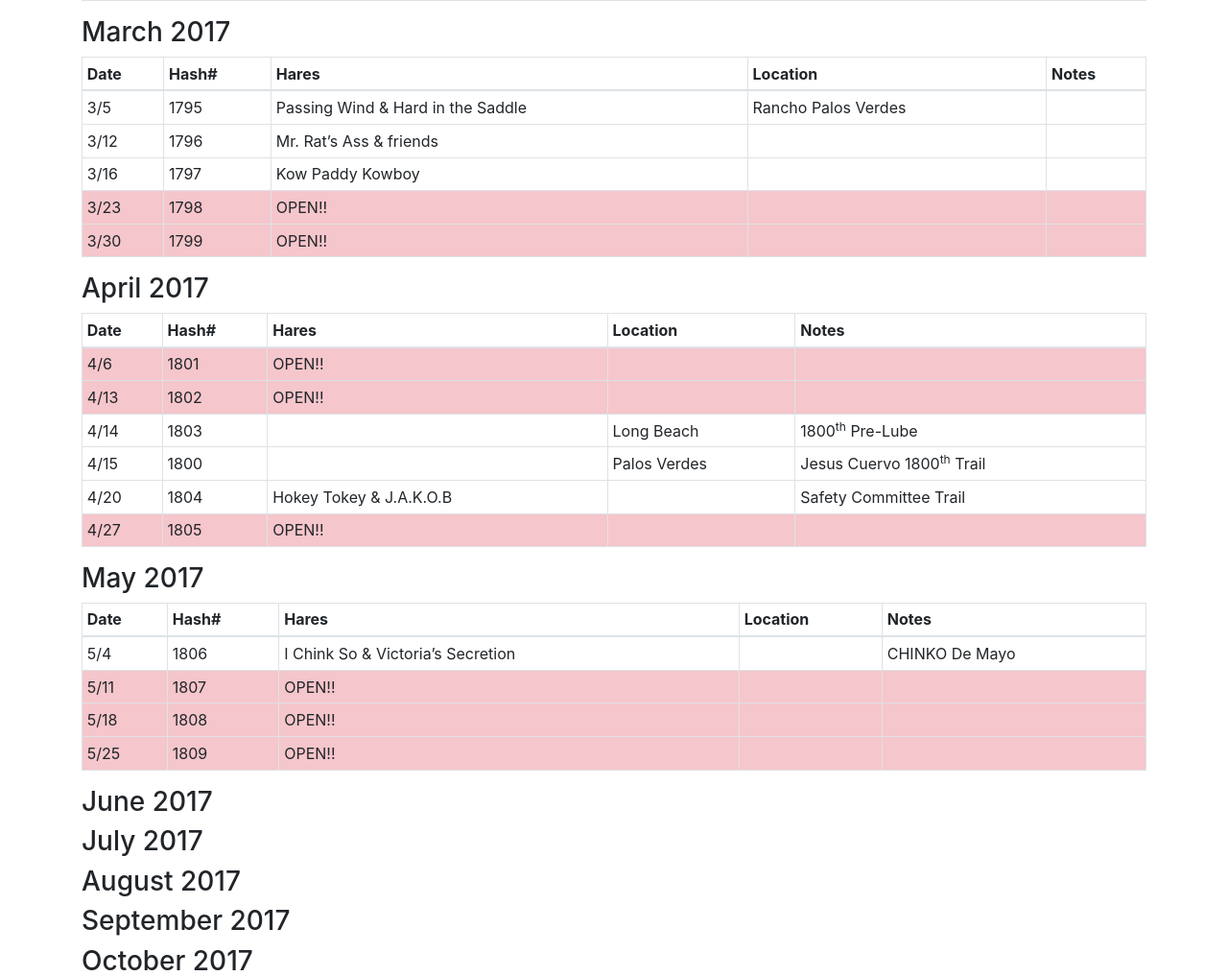
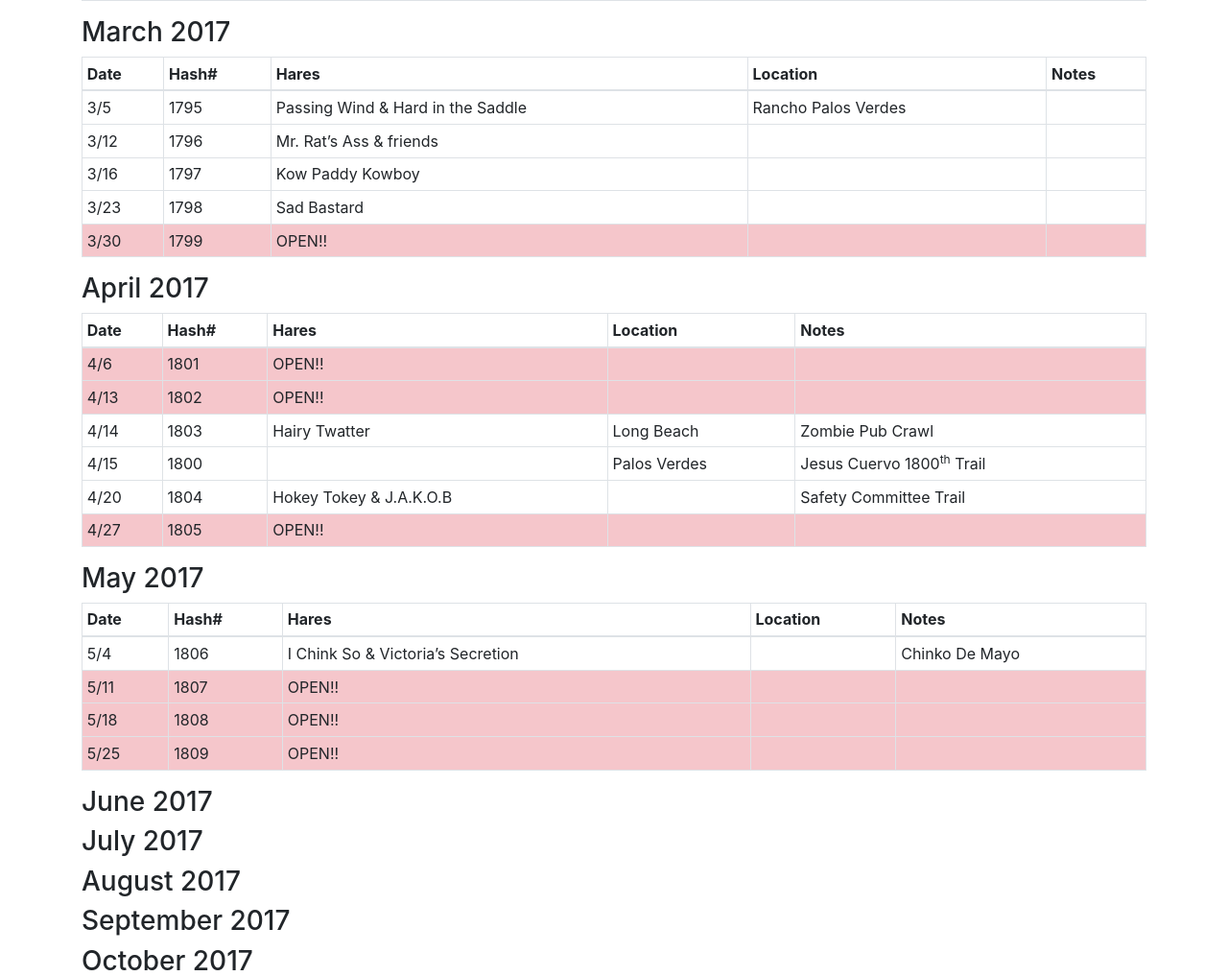
Before and after one commit to LBH3/lbh3.org, a PHP site: page /hareline/hareline.php in a window 1280 px wide. Shown: the part 786-1803 px from the top of the page at 96% size. Run offline with PHP 8.4, Linux system fonts and the light colour scheme; some libraries are stand-ins or nearby versions.

Commit message:
Update the Hareline

```diff
--- a/hareline/hareline.php
+++ b/hareline/hareline.php
@@ -138,10 +138,10 @@
 						<td></td>
 						<td></td>
 					</tr>
-					<tr class="table-danger">
+					<tr>
 						<td class="tcenter">3/23</td>
 						<td class="tcenter">1798</td>
-						<td> OPEN!!</td>
+						<td>Sad Bastard</td>
 						<td></td>
 						<td></td>
 					</tr>
@@ -178,9 +178,9 @@
 					<tr>
 						<td class="tcenter">4/14</td>
 						<td class="tcenter">1803</td>
-						<td></td>
+						<td>Hairy Twatter</td>
 						<td>Long Beach</td>
-						<td>1800<sup>th</sup> Pre-Lube</td>
+						<td>Zombie Pub Crawl</td>
 					</tr>
 					<tr>
 						<td class="tcenter">4/15</td>
@@ -217,7 +217,7 @@
 						<td class="tcenter">1806</td>
 						<td>I Chink So &amp; Victoria’s Secretion</td>
 						<td></td>
-						<td>CHINKO De Mayo</td>
+						<td>Chinko De Mayo</td>
 					</tr>
 					<tr class="table-danger">
 						<td class="tcenter">5/11</td>
```
